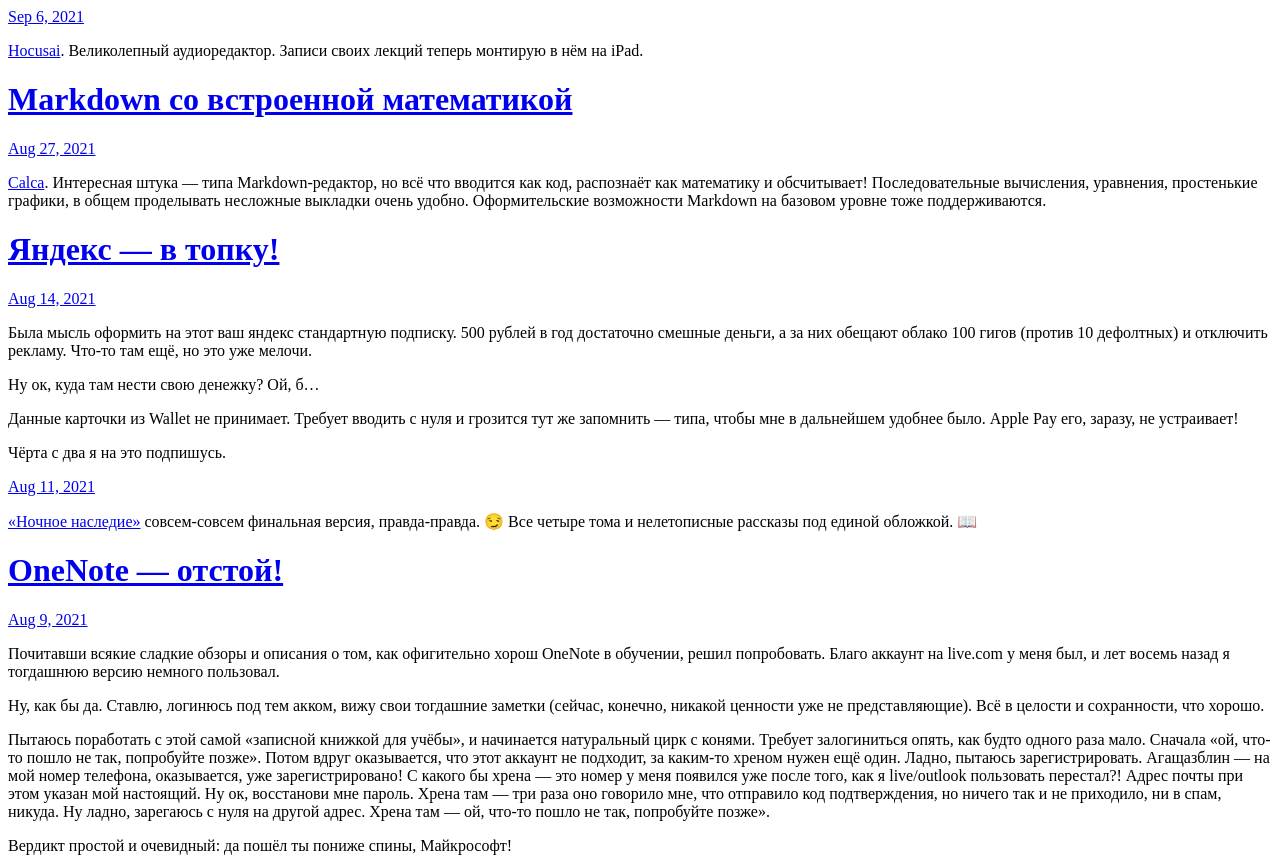
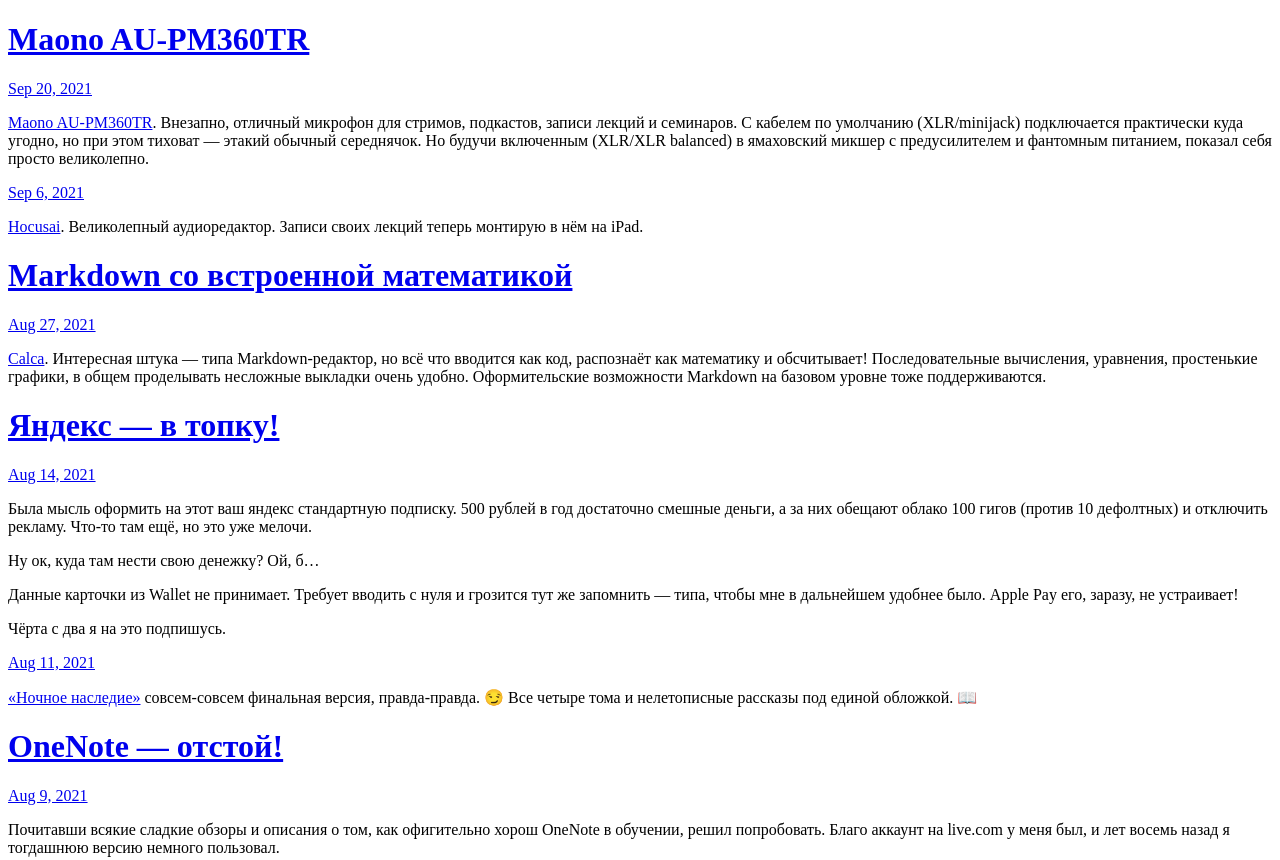
Before and after one commit to DahlSq/Images, a plain HTML site: page index.html in a window 1280 px wide. Shown: the top 860 px of the page. Drawn offline with Linux system fonts and the light colour scheme.

Commit message:
Archiving from Micro.blog.

```diff
--- a/index.html
+++ b/index.html
@@ -21,6 +21,19 @@
 <div class="h-feed">
 
 
+
+      <div class="h-entry">
+
+			<h1><a href="https://balandin.blog/2021/09/20/maono-aupmtr.html">Maono AU-PM360TR</a></h1>
+
+
+        <a href="https://balandin.blog/2021/09/20/maono-aupmtr.html" class="u-url"><time class="dt-published" datetime="2021-09-20 16:12:03 &#43;0700">Sep 20, 2021</time></a>
+
+        <div class="e-content">
+         	<p><a href="https://www.maono.com/products/recording-microphone-kit-with-xlr-to-3-5mm-cable-maono-au-pm360tr">Maono AU-PM360TR</a>. Внезапно, отличный микрофон для стримов, подкастов, записи лекций и семинаров. С кабелем по умолчанию (XLR/minijack) подключается практически куда угодно, но при этом тиховат — этакий обычный середнячок. Но будучи включенным (XLR/XLR balanced) в ямаховский микшер с предусилителем и фантомным питанием, показал себя просто великолепно.</p>
+
+        </div>
+      </div>
 
       <div class="h-entry">
 
```
